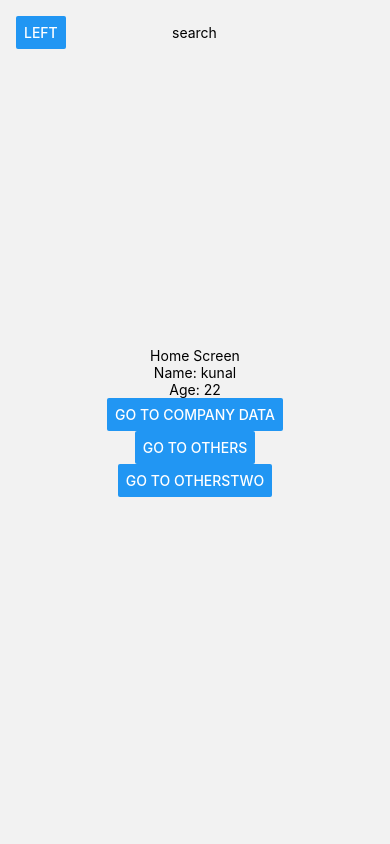
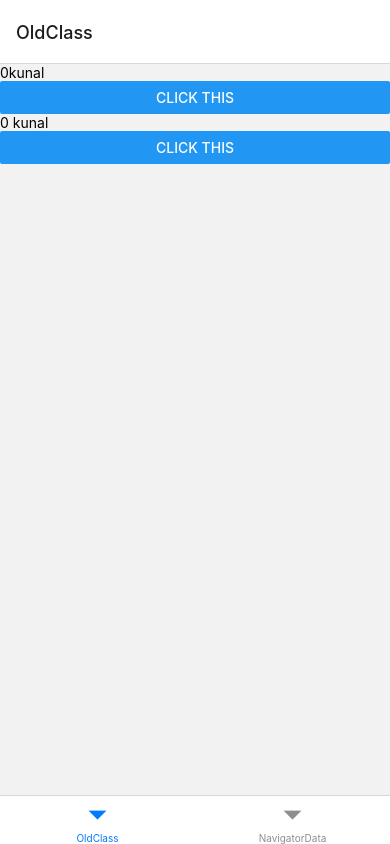
Before and after one commit to Khannakunal32/react-native, a React Native app in the folder AwesomeProject3/: screen / in a window 390 px wide. Built offline with nearby package versions, Linux system fonts and the light colour scheme.

Commit message:
added old class component and etc

```diff
--- a/AwesomeProject3/App.tsx
+++ b/AwesomeProject3/App.tsx
@@ -6,97 +6,24 @@
  */
 
 import React, {useState} from 'react';
-import {
-  Alert,
-  Button,
-  ScrollView,
-  StatusBar,
-  StyleSheet,
-  Text,
-  TextInput,
-  View,
-} from 'react-native';
-import CompanyData from './components/CompanyData';
-import Parent from './components/PassingProps';
-import Others from './components/Others';
-import StylingComponent from './components/Styling';
+import {createNativeStackNavigator} from '@react-navigation/native-stack';
 import {NavigationContainer} from '@react-navigation/native';
-import {createNativeStackNavigator} from '@react-navigation/native-stack';
-import OtherTwo from './components/OtherTwo';
+import NavigatorData from './components/NavigatorData';
+import {createBottomTabNavigator} from '@react-navigation/bottom-tabs';
+import HomeScreen from './components/HomeScreen';
+import OldClassComponent from './components/OldClassComponent';
 
-const Stack = createNativeStackNavigator();
-
-function HomeScreen(props: any): JSX.Element {
-  const {name, age} = props.route.params || {name: 'kunal', age: '22'};
-  return (
-    <View style={{flex: 1, alignItems: 'center', justifyContent: 'center'}}>
-      <Text>Home Screen</Text>
-      <Text>Name: {name}</Text>
-      <Text>Age: {age}</Text>
-      <Button
-        title="Go to Company Data"
-        onPress={() => props.navigation.navigate('CompanyData')}
-      />
-      <Button
-        title="Go to Others"
-        onPress={() => props.navigation.navigate('Others')}
-      />
-      <Button
-        title="Go to OthersTwo"
-        onPress={() => props.navigation.navigate('OthersTwo')}
-      />
-    </View>
-  );
-}
+const Tab = createBottomTabNavigator();
 
 function App(): JSX.Element {
   return (
     <NavigationContainer>
-      <Stack.Navigator
-        screenOptions={{
-          headerStyle: {
-            backgroundColor: 'blue',
-          },
-          headerTintColor: 'white',
-          headerTransparent: true,
-          statusBarColor: 'blue',
-        }}>
-        <Stack.Screen
-          options={{
-            headerTitle: LeftButton,
-            headerRight: RightButton,
-            headerTintColor: 'black',
-          }}
-          name="Home"
-          component={HomeScreen}
-        />
-        <Stack.Screen name="CompanyData" component={CompanyData} />
-        <Stack.Screen name="OthersTwo" component={OtherTwo} />
-        <Stack.Screen name="StylingComponent" component={StylingComponent} />
-        <Stack.Screen name="Others" component={Others} />
-      </Stack.Navigator>
+      <Tab.Navigator>
+        <Tab.Screen name="OldClass" component={OldClassComponent} />
+        <Tab.Screen name="NavigatorData" component={NavigatorData} />
+      </Tab.Navigator>
     </NavigationContainer>
   );
 }
 
-const LeftButton = () => {
-  return (
-    <View>
-      <Button
-        title="left"
-        onPress={() => {
-          console.warn('hello');
-        }}
-      />
-    </View>
-  );
-};
-const RightButton = () => {
-  return (
-    <View>
-      <TextInput placeholder="search" />
-    </View>
-  );
-};
-
 export default App;
--- /dev/null
+++ b/AwesomeProject3/components/HomeScreen.tsx
@@ -0,0 +1,43 @@
+import React, {useState} from 'react';
+import {
+  Alert,
+  Button,
+  ScrollView,
+  StatusBar,
+  StyleSheet,
+  Text,
+  TextInput,
+  View,
+} from 'react-native';
+import CompanyData from './CompanyData';
+import Parent from './PassingProps';
+import Others from './Others';
+import StylingComponent from './Styling';
+import {NavigationContainer} from '@react-navigation/native';
+import {createNativeStackNavigator} from '@react-navigation/native-stack';
+import OtherTwo from './OtherTwo';
+
+function HomeScreen(props: any): JSX.Element {
+  const {name, age} = props.route.params || {name: 'kunal', age: '22'};
+  return (
+    <View style={{flex: 1, alignItems: 'center', justifyContent: 'center'}}>
+      <Text>Home Screen</Text>
+      <Text>Name: {name}</Text>
+      <Text>Age: {age}</Text>
+      <Button
+        title="Go to Company Data"
+        onPress={() => props.navigation.navigate('CompanyData')}
+      />
+      <Button
+        title="Go to Others"
+        onPress={() => props.navigation.navigate('Others')}
+      />
+      <Button
+        title="Go to OthersTwo"
+        onPress={() => props.navigation.navigate('OthersTwo')}
+      />
+    </View>
+  );
+}
+
+export default HomeScreen;
--- /dev/null
+++ b/AwesomeProject3/components/NavigatorData.tsx
@@ -0,0 +1,70 @@
+/**
+ * Sample React Native NavigatorData
+ * https://github.com/facebook/react-native
+ *
+ * @format
+ */
+
+import React, {useState} from 'react';
+import {Alert, Button, TextInput, View} from 'react-native';
+import CompanyData from './CompanyData';
+import Others from './Others';
+import StylingComponent from './Styling';
+import {NavigationContainer} from '@react-navigation/native';
+import {createNativeStackNavigator} from '@react-navigation/native-stack';
+import OtherTwo from './OtherTwo';
+import HomeScreen from './HomeScreen';
+
+const Stack = createNativeStackNavigator();
+
+function NavigatorData(): JSX.Element {
+  const customScreenOptions = {
+    headerStyle: {
+      backgroundColor: 'blue',
+    },
+    headerTintColor: 'white',
+    headerTransparent: true,
+    statusBarColor: 'blue',
+  };
+  const customStackScreenOptions = {
+    headerTitle: LeftButton,
+    headerRight: RightButton,
+    headerTintColor: 'black',
+  };
+
+  return (
+    <Stack.Navigator screenOptions={customScreenOptions}>
+      <Stack.Screen
+        options={customStackScreenOptions}
+        name="Home"
+        component={HomeScreen}
+      />
+      <Stack.Screen name="CompanyData" component={CompanyData} />
+      <Stack.Screen name="OthersTwo" component={OtherTwo} />
+      <Stack.Screen name="StylingComponent" component={StylingComponent} />
+      <Stack.Screen name="Others" component={Others} />
+    </Stack.Navigator>
+  );
+}
+
+const LeftButton = () => {
+  return (
+    <View>
+      <Button
+        title="left"
+        onPress={() => {
+          console.warn('hello');
+        }}
+      />
+    </View>
+  );
+};
+const RightButton = () => {
+  return (
+    <View>
+      <TextInput placeholder="search" />
+    </View>
+  );
+};
+
+export default NavigatorData;
--- /dev/null
+++ b/AwesomeProject3/components/OldClassComponent.tsx
@@ -0,0 +1,63 @@
+import {Text, StyleSheet, View, Button} from 'react-native';
+import React, {Component} from 'react';
+
+// Define an interface for the state type
+interface MyState {
+  count: number;
+  name: string;
+}
+
+export default class OldClassComponent extends Component<{}, MyState> {
+  constructor(props: any) {
+    super(props);
+    this.state = {
+      count: 0,
+      name: 'kunal',
+    };
+  }
+  render() {
+    const incCount = () => {
+      this.setState({count: this.state.count + 1, name: 'khanna'});
+    };
+    return (
+      <View>
+        <Text>{[this.state.count, this.state.name]}</Text>
+        <Button
+          title="click this"
+          onPress={() => {
+            this.setState({count: this.state.count + 1, name: 'kunal'});
+          }}
+        />
+        <OldChildClass
+          increamentCount={incCount}
+          data={[this.state.count, this.state.name]}
+        />
+      </View>
+    );
+  }
+}
+
+// Define an interface for the props type
+interface OldChildProps {
+  increamentCount: () => void;
+  data: (string | number)[];
+}
+
+class OldChildClass extends Component<OldChildProps> {
+  render(): React.ReactNode {
+    const [count, name] = this.props.data;
+    return (
+      <View>
+        <Text>{[count, ' ', name]}</Text>
+        <Button
+          title="click this"
+          onPress={() => {
+            this.props.increamentCount();
+          }}
+        />
+      </View>
+    );
+  }
+}
+
+const styles = StyleSheet.create({});
--- a/AwesomeProject3/package.json
+++ b/AwesomeProject3/package.json
@@ -10,6 +10,7 @@
     "test": "jest"
   },
   "dependencies": {
+    "@react-navigation/bottom-tabs": "^6.5.8",
     "@react-navigation/native": "^6.1.7",
     "@react-navigation/native-stack": "^6.9.13",
     "react": "18.2.0",
```
Also changed, not shown: 2 other files (tests, documents, lock files or other folders).
